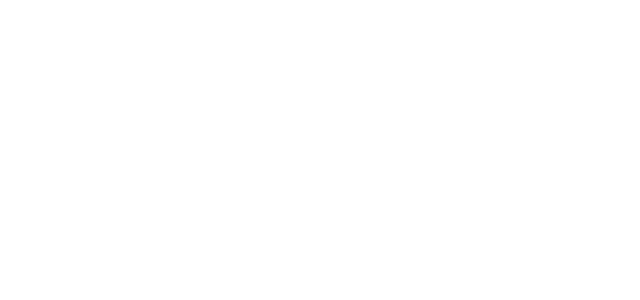
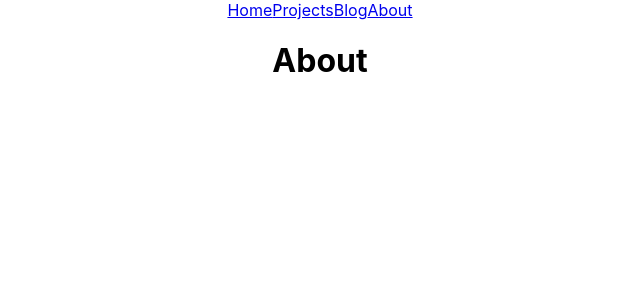
Before and after one commit to WDI-SEA/react-router-portfolio, a React (Create React App) app: page /about in a window 1280 px wide. Shown: the top 300 px of the page, without its empty margins (320-960 px from the left). Built offline with nearby package versions, Linux system fonts and the light colour scheme.

Commit message:
routes stubbed

```diff
--- a/src/About.jsx
+++ b/src/About.jsx
@@ -0,0 +1,11 @@
+import React from 'react';
+
+const About = (props) => {
+  return (
+    <div>
+      <h1>About</h1>
+    </div>
+  );
+};
+
+export default About;
--- a/src/App.js
+++ b/src/App.js
@@ -1,5 +1,6 @@
 import React from 'react';
 import { BrowserRouter as Router, Route, Link } from 'react-router-dom';
+
 import Navbar from './NavBar';
 import Home from './Home';
 import Blog from './Blog';
@@ -10,9 +11,15 @@
 
 function App() {
   return (
-    <div className="App">
-
-    </div>
+    <Router>
+      <div className="App">
+        <Navbar />
+        <Route exact path="/" component={ Home } />
+        <Route path="/blog" component={ Blog } />
+        <Route path="/projects" component={ Projects } />
+        <Route path="/about" component={ About } />
+      </div>
+    </Router>
   );
 }
 
--- a/src/Blog.jsx
+++ b/src/Blog.jsx
@@ -0,0 +1,11 @@
+import React from 'react';
+
+const Blog = (props) => {
+  return (
+    <div>
+      <h1>Blog</h1>
+    </div>
+  );
+};
+
+export default Blog;
--- a/src/Home.jsx
+++ b/src/Home.jsx
@@ -0,0 +1,11 @@
+import React from 'react';
+
+const Home = (props) => {
+  return (
+    <div>
+      <h1>Home</h1>
+    </div>
+  );
+};
+
+export default Home;
--- a/src/NavBar.jsx
+++ b/src/NavBar.jsx
@@ -0,0 +1,17 @@
+import React from 'react';
+import { BrowserRouter as Router, Route, Link } from 'react-router-dom';
+
+const NavBar = (props) => {
+  return (
+    <div>
+      <nav>
+        <Link to="/">Home</Link>
+        <Link to="/projects">Projects</Link>
+        <Link to="/blog">Blog</Link>
+        <Link to="/about">About</Link>
+      </nav>
+    </div>
+  );
+};
+
+export default NavBar;
--- a/src/Projects.jsx
+++ b/src/Projects.jsx
@@ -0,0 +1,11 @@
+import React from 'react';
+
+const Projects = (props) => {
+  return (
+    <div>
+      <h1>Projects</h1>
+    </div>
+  );
+};
+
+export default Projects;
```
